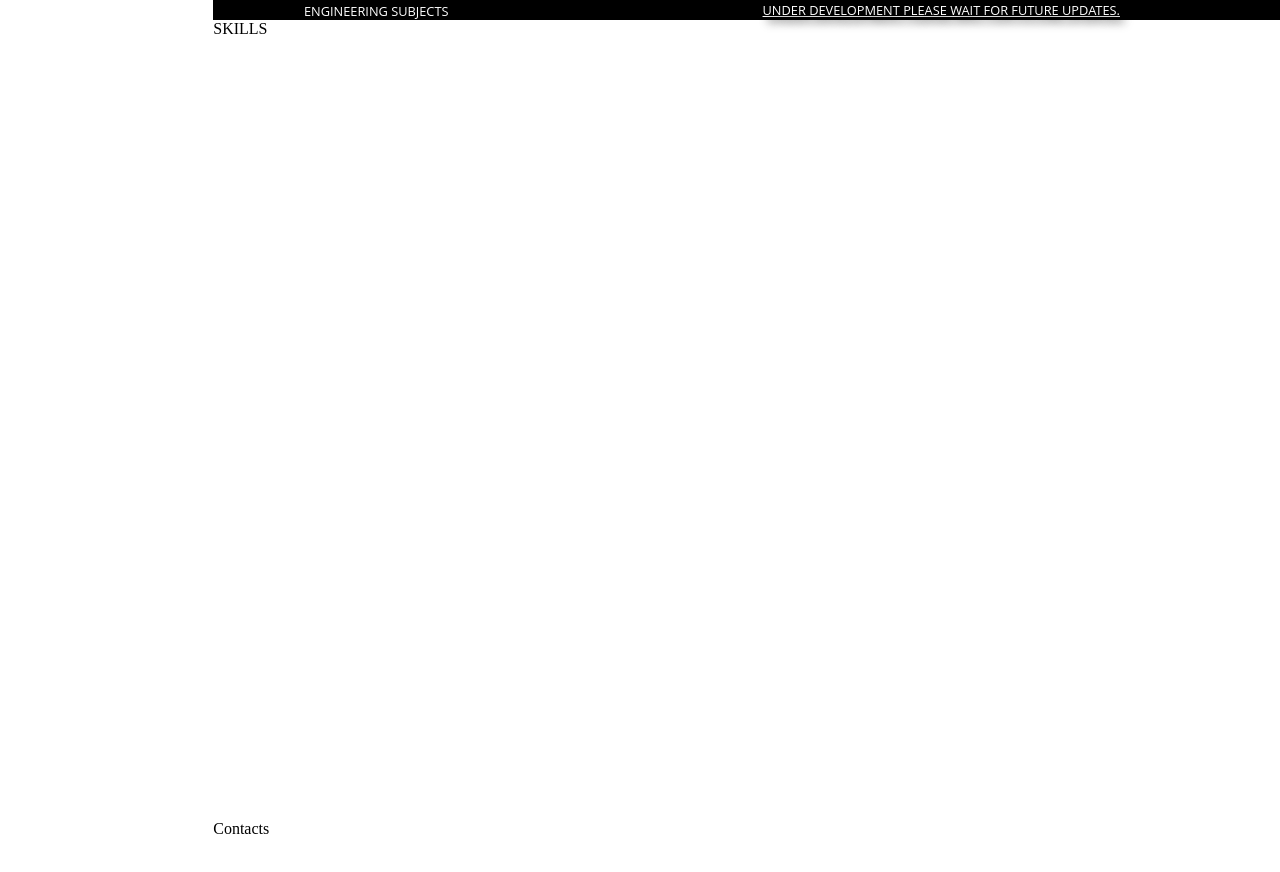
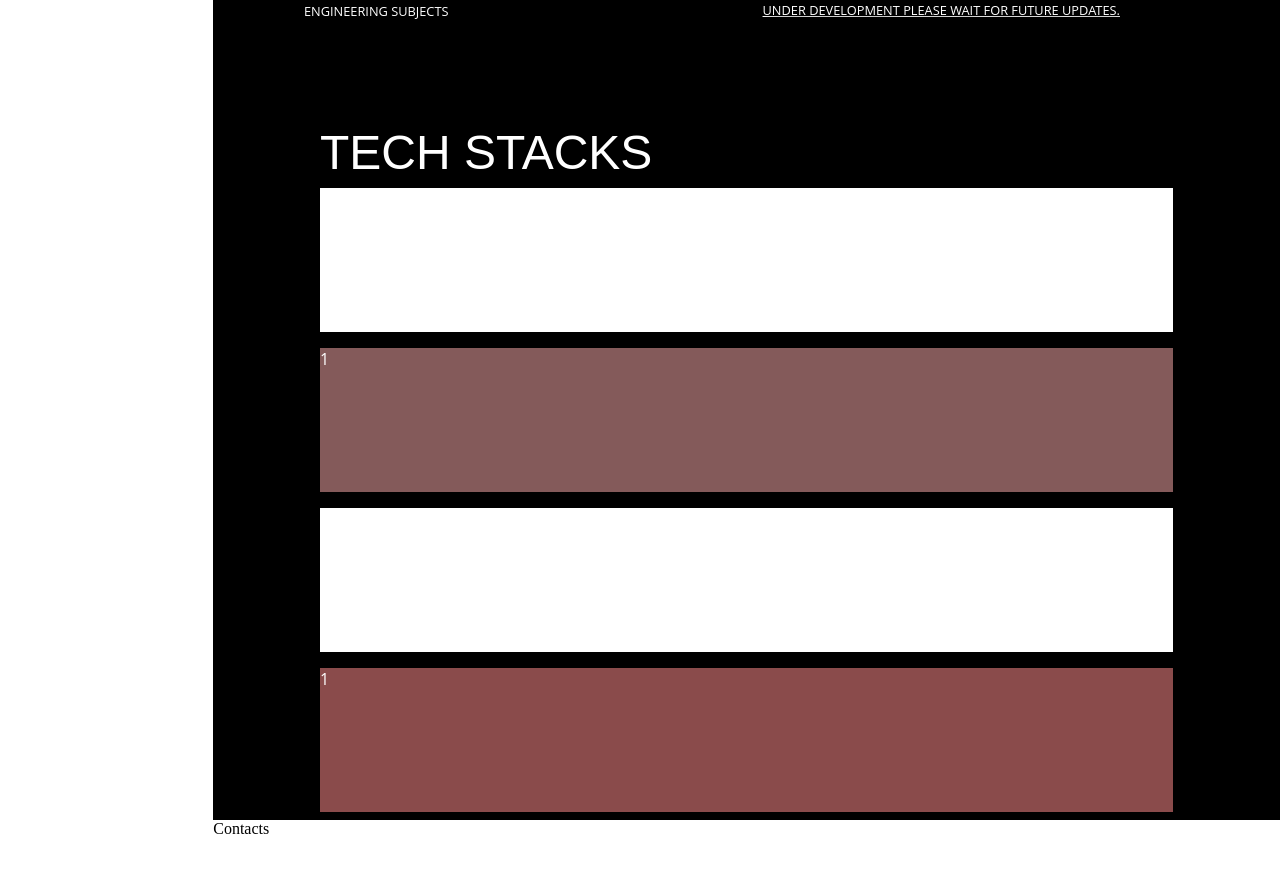
Before and after one commit to Rokhel121314/jerick-fullstack-portfolio, a React (Create React App) app: page / in a window 1280 px wide. Shown: the part 2440-3312 px from the top of the page. Built offline with nearby package versions, Linux system fonts and the light colour scheme.

Commit message:
progress 02/01/2023

```diff
--- a/package.json
+++ b/package.json
@@ -6,7 +6,9 @@
     "@testing-library/jest-dom": "^5.16.5",
     "@testing-library/react": "^13.4.0",
     "@testing-library/user-event": "^13.5.0",
+    "animate.css": "^4.1.1",
     "react": "^18.2.0",
+    "react-animation-on-scroll": "^5.1.0",
     "react-dom": "^18.2.0",
     "react-icons": "^4.7.1",
     "react-router-dom": "^6.8.0",
--- a/src/css/style.css
+++ b/src/css/style.css
@@ -79,7 +79,8 @@ body {
 }
 
 .nextBtn,
-.nextBtn1 {
+.nextBtn1,
+.nextBtn2 {
   display: none;
 }
 
@@ -128,6 +129,7 @@ body {
 
 .navItems a:hover {
   text-decoration: underline;
+  cursor: pointer;
 }
 
 .navFooter {
@@ -212,6 +214,23 @@ body {
     height: 40px;
     background: none;
     border: none;
+  }
+
+  .nextBtn2 {
+    display: block;
+    float: right;
+    /* position: relative; */
+    z-index: 1;
+    right: 10px;
+    width: 60px;
+    height: 40px;
+    background: none;
+    border: none;
+    /* color: #23ecfd; */
+  }
+
+  .nextBtnContainer {
+    height: 5vh;
   }
   .profilePicture {
     position: relative;
@@ -451,7 +470,7 @@ body {
   .aboutMain {
     width: 100%;
     margin-left: 0;
-    background-color: #3f403d;
+    /* background-color: #3f403d; */
     text-align: justify;
   }
 
@@ -580,3 +599,98 @@ body {
     padding-bottom: 10px;
   }
 }
+
+/* TECH STACKS PAGE */
+
+/* ABOUT PAGE */
+
+.techstacksMain {
+  height: 100vh;
+  width: 83.33%;
+  margin-left: 16.66%;
+  background-color: #000000;
+  color: white;
+  font-family: "Montserrat", sans-serif;
+}
+
+.techstacksHeader {
+  width: 100%;
+  height: 20vh;
+  display: flex;
+  justify-content: center;
+  align-items: end;
+  font-size: 3rem;
+  /* background-color: gray; */
+}
+.techstacksHeaderTitle {
+  width: 80%;
+  text-align: start;
+}
+
+.techstacksSection {
+  width: 100%;
+  height: 80vh;
+  font-family: "Open Sans", sans-serif;
+  display: flex;
+  flex-direction: column;
+  justify-content: space-around;
+  align-items: center;
+  /* margin-top: 10vh; */
+}
+
+.programmingLanguages {
+  height: 18vh;
+  background-color: white;
+  width: 80%;
+}
+
+.frontendFrameworks {
+  height: 18vh;
+  background-color: rgb(132, 90, 90);
+  width: 80%;
+}
+
+.backendFrameworks {
+  height: 18vh;
+  background-color: white;
+  width: 80%;
+}
+
+.dataBases {
+  height: 18vh;
+  background-color: rgb(138, 75, 75);
+  width: 80%;
+}
+
+/* MEDIA QUERY FOR TECH STACKS PAGE */
+@media only screen and (max-width: 600px) {
+  .techstacksMain {
+    width: 100%;
+    margin-left: 0;
+  }
+
+  .techstacksHeader {
+    height: 16vh;
+  }
+
+  .techstacksHeaderTitle {
+    font-size: 2.7rem;
+    text-align: center;
+  }
+
+  .programmingLanguages {
+    width: 90%;
+  }
+
+  .frontendFrameworks {
+    width: 90%;
+  }
+
+  .backendFrameworks {
+    width: 90%;
+  }
+
+  .dataBases {
+    width: 90%;
+  }
+}
--- a/src/pages/LandingPage.js
+++ b/src/pages/LandingPage.js
@@ -22,12 +22,6 @@ function LandingPage() {
 
   return (
     <main className={bg === 1 ? "landingMain1" : "landingMain2"} id="home">
-      {/* <div className="introContainer">
-        <span>{bg === 1 ? "Hi" : "Civil Engineer/"}</span>
-        <span>{bg === 1 ? "I'm Jerick" : "Full Stack Web Developer"}</span>
-        <button>download CV</button>
-      </div> */}
-
       <div className="introContainer">
         <span>Hi!</span>
         <span>I'm Jerick</span>
--- a/src/pages/ProjectsPage.js
+++ b/src/pages/ProjectsPage.js
@@ -1,4 +1,8 @@
 import React from "react";
+import { AnimationOnScroll } from "react-animation-on-scroll";
+import "animate.css/animate.min.css";
+import { Link } from "react-scroll";
+import { TbPlayerTrackNext } from "react-icons/tb";
 
 function ProjectsPage() {
   return (
@@ -104,6 +108,17 @@ function ProjectsPage() {
         </div>
         {/* END OF PROJECT CARD */}
       </section>
+      <div className="nextBtnContainer">
+        <Link
+          activeClass="active"
+          to="techstacks"
+          smooth={true}
+          duration={500}
+          className="nextBtn2"
+        >
+          <TbPlayerTrackNext className="toggleIcon" />
+        </Link>
+      </div>
     </main>
   );
 }
--- a/src/pages/SkillsPage.js
+++ b/src/pages/SkillsPage.js
@@ -2,8 +2,16 @@ import React from "react";
 
 function SkillsPage() {
   return (
-    <main className="container" id="techstacks">
-      <span>SKILLS</span>
+    <main className="techstacksMain" id="techstacks">
+      <header className="techstacksHeader">
+        <span className="techstacksHeaderTitle">TECH STACKS</span>
+      </header>
+      <section className="techstacksSection">
+        <div className="programmingLanguages">1</div>
+        <div className="frontendFrameworks">1</div>
+        <div className="backendFrameworks">1</div>
+        <div className="dataBases">1</div>
+      </section>
     </main>
   );
 }
```
Also changed, not shown: 1 other file (tests, documents, lock files or other folders).
